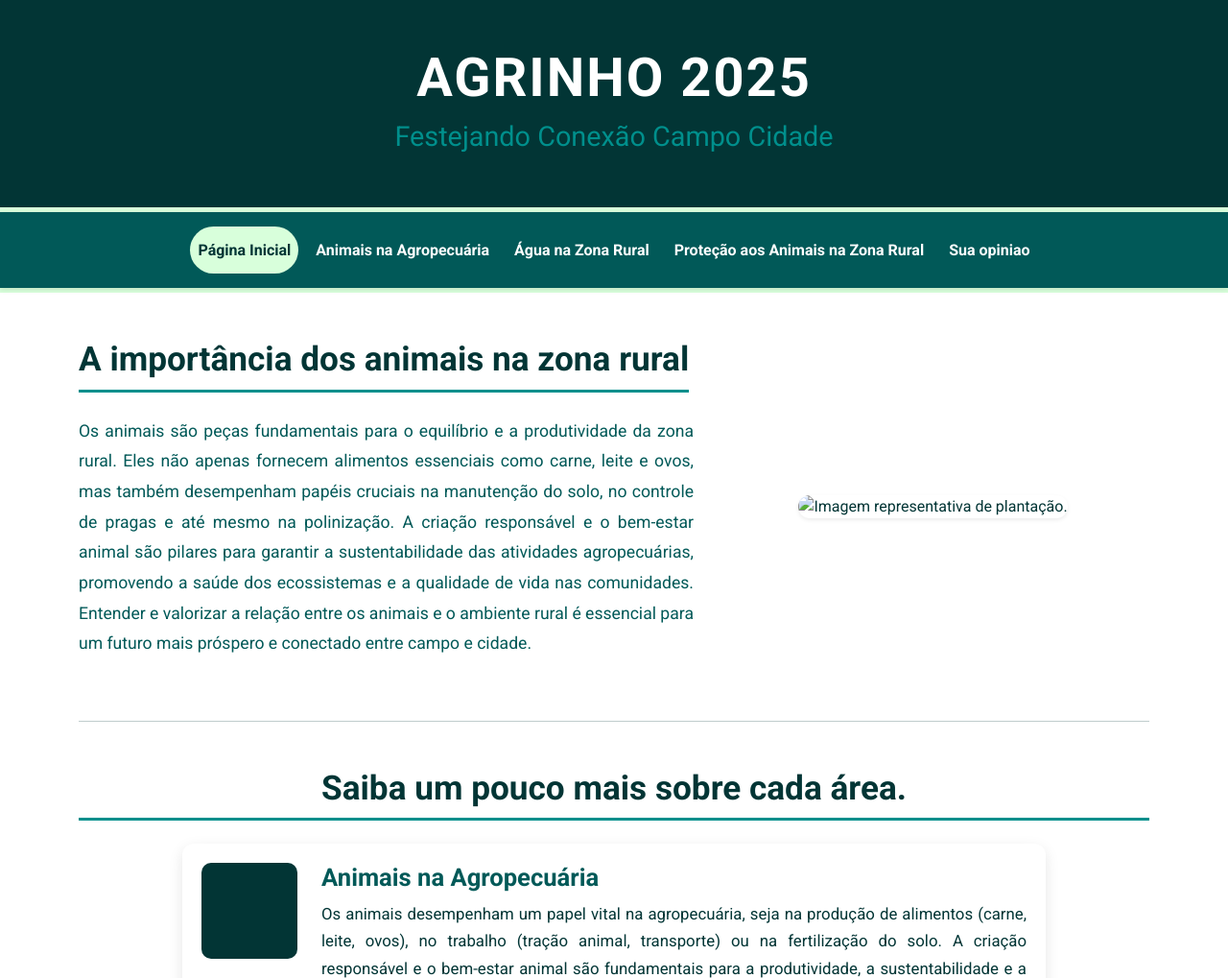
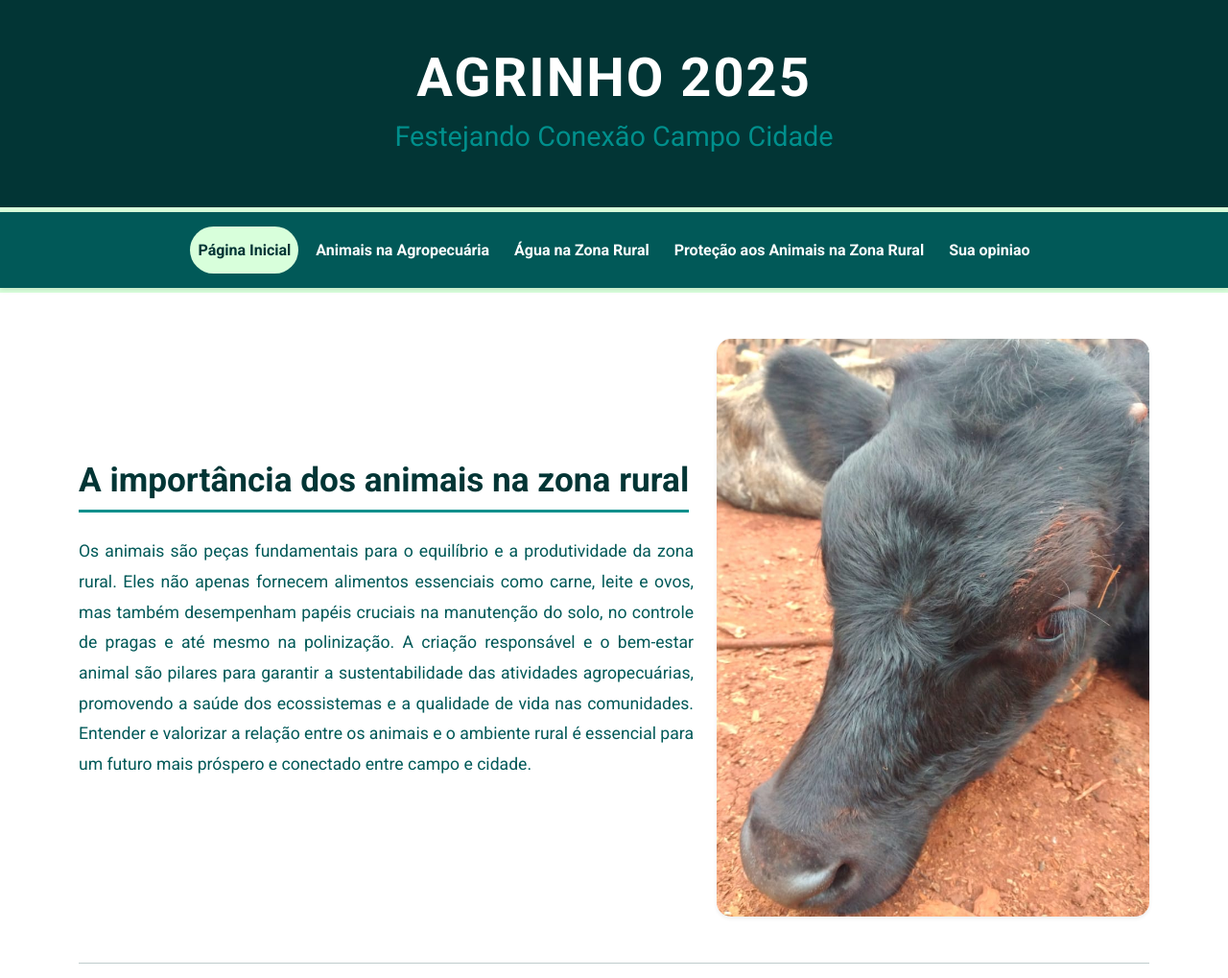
Before and after one commit to neckeel/agrinho2025, a plain HTML site: page index.html in a window 1280 px wide. Shown: the top 1019 px of the page at 96% size. Drawn offline with nearby package versions, Linux system fonts and the light colour scheme.

Commit message:
Update index.html

```diff
--- a/index.html
+++ b/index.html
@@ -55,7 +55,7 @@
                 </p>
             </div>
             <div class="col-md-5 text-center">
-                <img class="img-fluid rounded shadow-sm" src="./assets/image/WhatsApp Image 2025-06-07 at 11.48.13.jpeg" alt="Imagem representativa de plantação.">
+                <img class="img-fluid rounded shadow-sm" src="WhatsApp Image 2025-06-07 at 11.48.13.jpeg" alt="Imagem representativa de plantação.">
             </div>
         </section>
 
```
